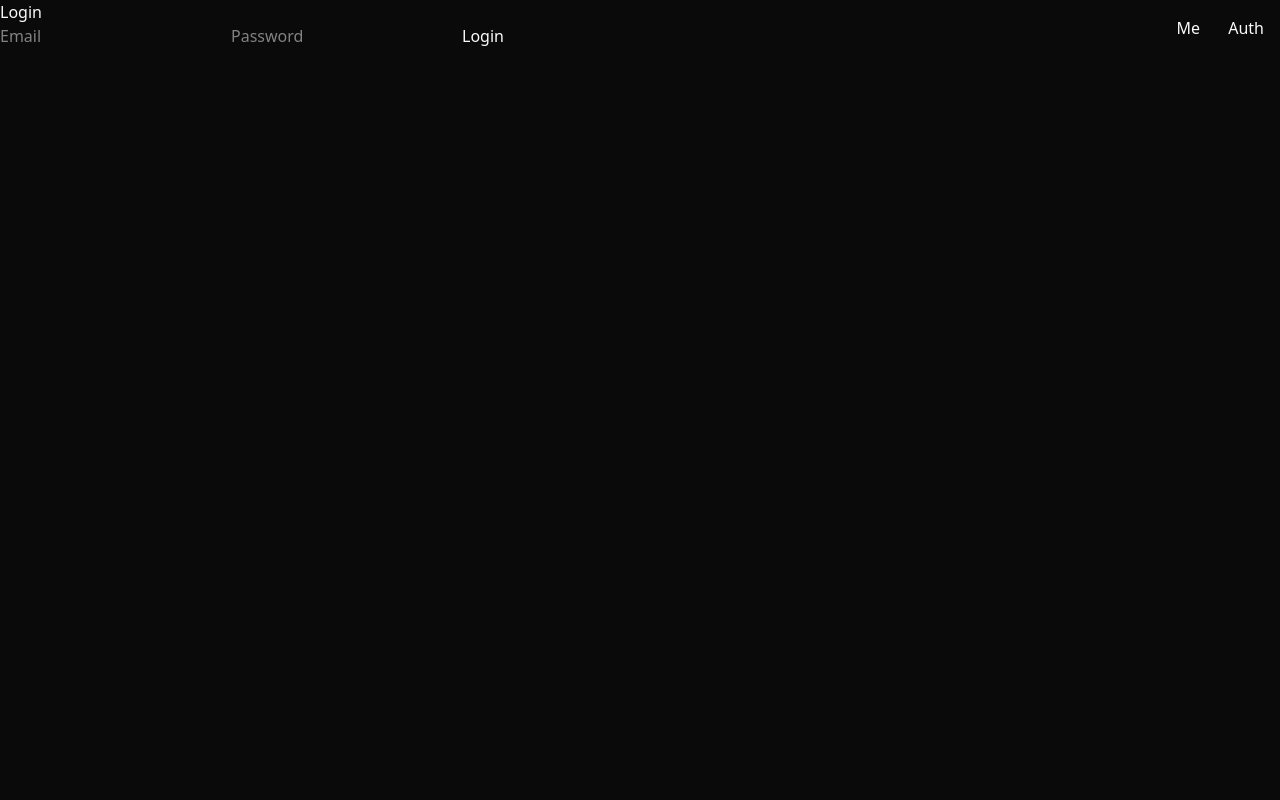
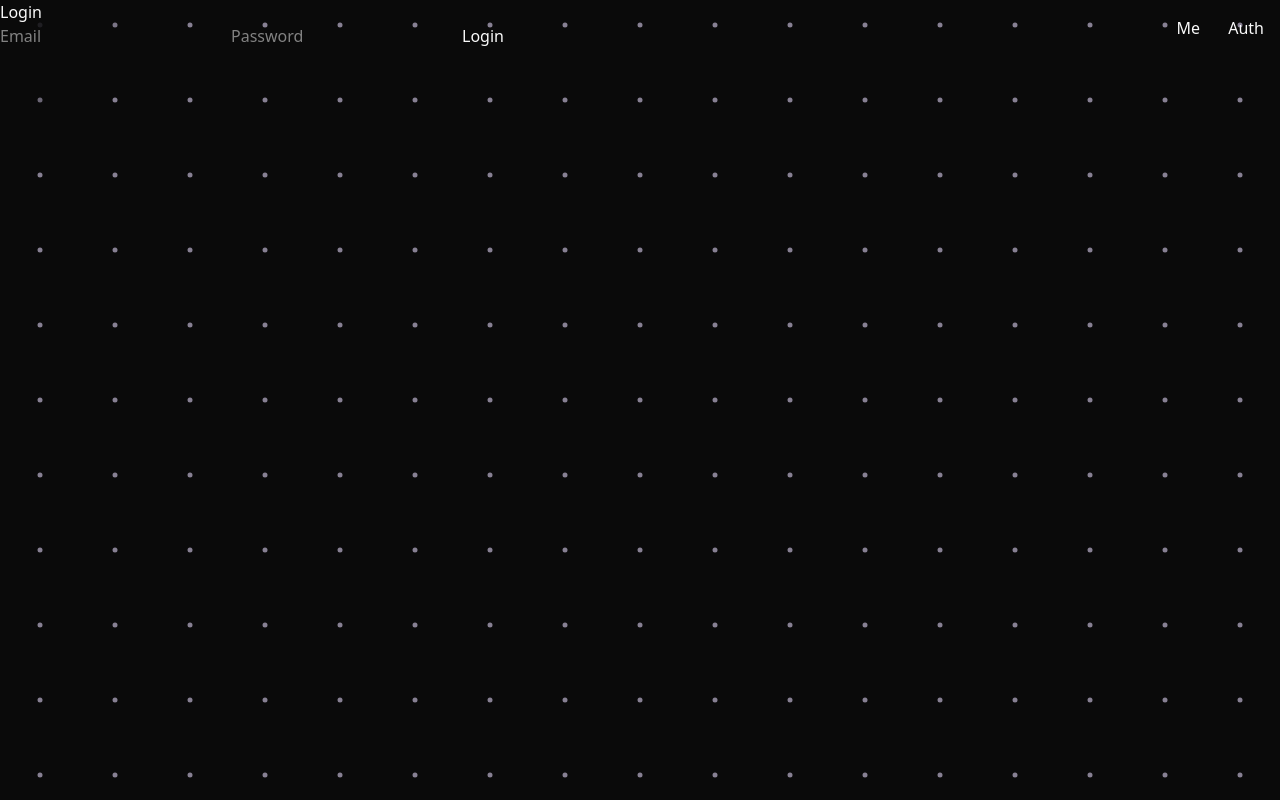
Before and after one commit to SakD2006/floatchat, a Next.js app in the folder app/: page /auth/login in a window 1280 px wide. Built offline with nearby package versions, Linux system fonts and the light colour scheme; no server answers.

Commit message:
feat(ui): add DotGrid component for interactive background effect

```diff
--- a/app/src/app/layout.tsx
+++ b/app/src/app/layout.tsx
@@ -1,6 +1,7 @@
 import type { Metadata } from "next";
 import { Geist, Geist_Mono } from "next/font/google";
 import "./globals.css";
+import DotGrid from "@/components/ui/DotGrid/DotGrid";
 
 const geistSans = Geist({
   variable: "--font-geist-sans",
@@ -25,8 +26,31 @@ export default function RootLayout({
   return (
     <html lang="en">
       <body
-        className={`${geistSans.variable} ${geistMono.variable} antialiased`}
+        className={`${geistSans.variable} ${geistMono.variable} antialiased relative`}
+        style={{ minHeight: "100vh", overflow: "hidden" }}
       >
+        <div
+          style={{
+            position: "fixed",
+            inset: 0,
+            zIndex: 0,
+            pointerEvents: "none",
+          }}
+        >
+          <DotGrid
+            baseColor="#878093"
+            activeColor="#000000"
+            dotSize={5}
+            gap={70}
+            proximity={110}
+            shockRadius={200}
+            shockStrength={10}
+            resistance={750}
+            returnDuration={1.5}
+          />
+        </div>
+
+        <div style={{ position: "relative", zIndex: 1 }}>
           <a href="/auth" style={{ position: "absolute", top: 16, right: 16 }}>
             Auth
           </a>
@@ -34,6 +58,7 @@ export default function RootLayout({
             Me
           </a>
           {children}
+        </div>
       </body>
     </html>
   );
--- a/app/src/components/DotGrid.tsx
+++ b/app/src/components/ui/DotGrid/DotGrid.tsx
@@ -1,13 +1,16 @@
-'use client';
-import React, { useRef, useEffect, useCallback, useMemo } from 'react';
-import { gsap } from 'gsap';
-import { InertiaPlugin } from 'gsap/InertiaPlugin';
+"use client";
+import React, { useRef, useEffect, useCallback, useMemo } from "react";
+import { gsap } from "gsap";
+import { InertiaPlugin } from "gsap/InertiaPlugin";
 
 gsap.registerPlugin(InertiaPlugin);
 
-const throttle = (func: (...args: any[]) => void, limit: number) => {
+const throttle = <A extends unknown[]>(
+  func: (...args: A) => void,
+  limit: number
+): ((...args: A) => void) => {
   let lastCall = 0;
-  return function (this: any, ...args: any[]) {
+  return function (this: object, ...args: A) {
     const now = performance.now();
     if (now - lastCall >= limit) {
       lastCall = now;
@@ -46,15 +49,15 @@ function hexToRgb(hex: string) {
   return {
     r: parseInt(m[1], 16),
     g: parseInt(m[2], 16),
-    b: parseInt(m[3], 16)
+    b: parseInt(m[3], 16),
   };
 }
 
 const DotGrid: React.FC<DotGridProps> = ({
   dotSize = 16,
   gap = 32,
-  baseColor = '#5227FF',
-  activeColor = '#5227FF',
+  baseColor = "#5227FF",
+  activeColor = "#5227FF",
   proximity = 150,
   speedTrigger = 100,
   shockRadius = 250,
@@ -62,8 +65,8 @@ const DotGrid: React.FC<DotGridProps> = ({
   maxSpeed = 5000,
   resistance = 750,
   returnDuration = 1.5,
-  className = '',
-  style
+  className = "",
+  style,
 }) => {
   const wrapperRef = useRef<HTMLDivElement>(null);
   const canvasRef = useRef<HTMLCanvasElement>(null);
@@ -76,14 +79,14 @@ const DotGrid: React.FC<DotGridProps> = ({
     speed: 0,
     lastTime: 0,
     lastX: 0,
-    lastY: 0
+    lastY: 0,
   });
 
   const baseRgb = useMemo(() => hexToRgb(baseColor), [baseColor]);
   const activeRgb = useMemo(() => hexToRgb(activeColor), [activeColor]);
 
   const circlePath = useMemo(() => {
-    if (typeof window === 'undefined' || !window.Path2D) return null;
+    if (typeof window === "undefined" || !window.Path2D) return null;
 
     const p = new Path2D();
     p.arc(0, 0, dotSize / 2, 0, Math.PI * 2);
@@ -102,7 +105,7 @@ const DotGrid: React.FC<DotGridProps> = ({
     canvas.height = height * dpr;
     canvas.style.width = `${width}px`;
     canvas.style.height = `${height}px`;
-    const ctx = canvas.getContext('2d');
+    const ctx = canvas.getContext("2d");
     if (ctx) ctx.scale(dpr, dpr);
 
     const cols = Math.floor((width + gap) / (dotSize + gap));
@@ -138,7 +141,7 @@ const DotGrid: React.FC<DotGridProps> = ({
     const draw = () => {
       const canvas = canvasRef.current;
       if (!canvas) return;
-      const ctx = canvas.getContext('2d');
+      const ctx = canvas.getContext("2d");
       if (!ctx) return;
       ctx.clearRect(0, 0, canvas.width, canvas.height);
 
@@ -178,15 +181,17 @@ const DotGrid: React.FC<DotGridProps> = ({
   useEffect(() => {
     buildGrid();
     let ro: ResizeObserver | null = null;
-    if ('ResizeObserver' in window) {
+    if ("ResizeObserver" in window) {
       ro = new ResizeObserver(buildGrid);
-      wrapperRef.current && ro.observe(wrapperRef.current);
+      if (wrapperRef.current) {
+        ro.observe(wrapperRef.current);
+      }
     } else {
-      (window as Window).addEventListener('resize', buildGrid);
+      (window as Window).addEventListener("resize", buildGrid);
     }
     return () => {
       if (ro) ro.disconnect();
-      else window.removeEventListener('resize', buildGrid);
+      else window.removeEventListener("resize", buildGrid);
     };
   }, [buildGrid]);
 
@@ -231,10 +236,10 @@ const DotGrid: React.FC<DotGridProps> = ({
                 xOffset: 0,
                 yOffset: 0,
                 duration: returnDuration,
-                ease: 'elastic.out(1,0.75)'
+                ease: "elastic.out(1,0.75)",
               });
               dot._inertiaApplied = false;
-            }
+            },
           });
         }
       }
@@ -259,29 +264,43 @@ const DotGrid: React.FC<DotGridProps> = ({
                 xOffset: 0,
                 yOffset: 0,
                 duration: returnDuration,
-                ease: 'elastic.out(1,0.75)'
+                ease: "elastic.out(1,0.75)",
               });
               dot._inertiaApplied = false;
-            }
+            },
           });
         }
       }
     };
 
     const throttledMove = throttle(onMove, 50);
-    window.addEventListener('mousemove', throttledMove, { passive: true });
-    window.addEventListener('click', onClick);
+    window.addEventListener("mousemove", throttledMove, { passive: true });
+    window.addEventListener("click", onClick);
 
     return () => {
-      window.removeEventListener('mousemove', throttledMove);
-      window.removeEventListener('click', onClick);
+      window.removeEventListener("mousemove", throttledMove);
+      window.removeEventListener("click", onClick);
     };
-  }, [maxSpeed, speedTrigger, proximity, resistance, returnDuration, shockRadius, shockStrength]);
+  }, [
+    maxSpeed,
+    speedTrigger,
+    proximity,
+    resistance,
+    returnDuration,
+    shockRadius,
+    shockStrength,
+  ]);
 
   return (
-    <section className={`p-4 flex items-center justify-center h-full w-full relative ${className}`} style={style}>
+    <section
+      className={`p-4 flex items-center justify-center h-full w-full relative ${className}`}
+      style={style}
+    >
       <div ref={wrapperRef} className="w-full h-full relative">
-        <canvas ref={canvasRef} className="absolute inset-0 w-full h-full pointer-events-none" />
+        <canvas
+          ref={canvasRef}
+          className="absolute inset-0 w-full h-full pointer-events-none"
+        />
       </div>
     </section>
   );
```
Also changed, not shown: 1 other file (tests, documents, lock files or other folders). Lines whose indentation alone changed are shown as unchanged.
